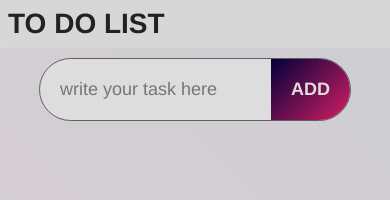
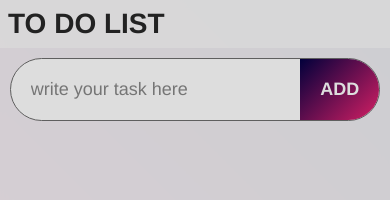
Before and after one commit to priyanshgitthat/to-do-list-web-app, a plain HTML site: page index.html in a window 390 px wide. Drawn offline with Linux system fonts and the light colour scheme.

Commit message:
width adjusted

```diff
--- a/css/style.css
+++ b/css/style.css
@@ -156,6 +156,9 @@ main {
     .input {
         font-size: 1.8rem; /* Smaller font size for smaller screens */
     }
+.input-tab{
+width:95%;
+}
 
 
 
```
